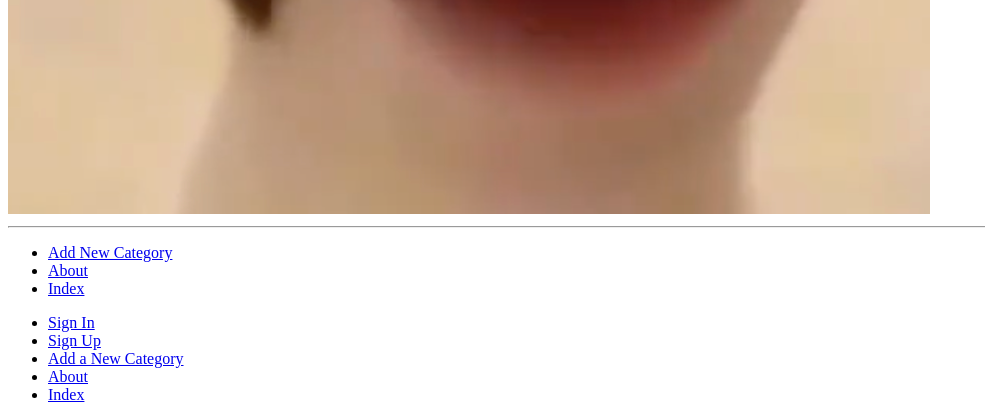
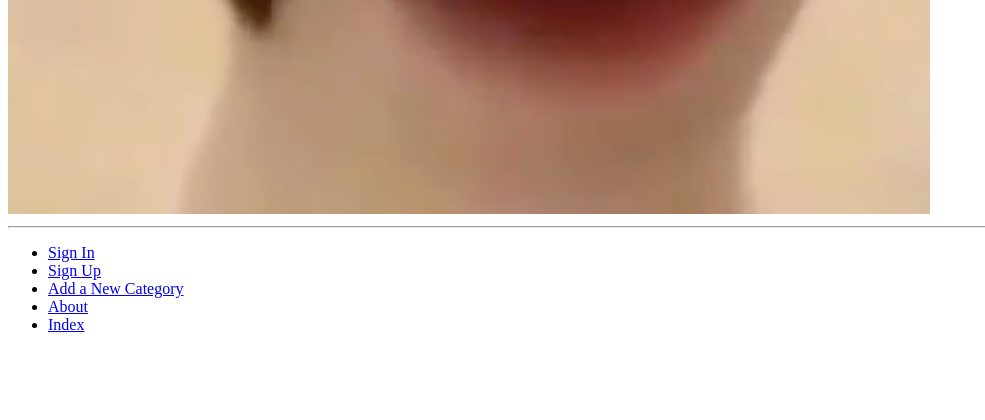
Before and after one commit to Boyuan9/tango_with_django_project, a Django app: page /rango/about/ in a window 1280 px wide. Shown: the part 652-1072 px from the top of the page, without its empty margins (0-985 px from the left). After the commit the page ends 984 px from the top, so only its background shows below. Run offline with Django 3.2, Linux system fonts and the light colour scheme; parts of the project's set-up code (start-up, migrations or seed data) failed here and were passed over.

Commit message:
Debug add_page

```diff
--- a/rango/urls.py
+++ b/rango/urls.py
@@ -7,7 +7,7 @@ urlpatterns = [
     url(r'^$', views.index, name='index'),
     url(r'^about/', views.about, name='about'),
     url(r'^add_category/$', views.add_category, name='add_category'),
-
+    url(r'^add_page/$', views.add_page, name='add_page'),
     url(r'^category/(?P<category_name_slug>[\w\-]+)/$',
         views.show_category, name='show_category'),
     url(r'^category/(?P<category_name_slug>[\w\-]+)/add_page/$',
--- a/templates/rango/base.html
+++ b/templates/rango/base.html
@@ -16,13 +16,7 @@
             {% endblock %}
         </div>
         <hr />
-        <div>
-            <ul>
-                <li><a href="{% url 'add_category' %}">Add New Category</a></li>
-                <li><a href="{% url 'about' %}">About</a></li>
-                <li><a href="{% url 'index' %}">Index</a></li>
-            </ul>
-        </div>
+
 
         <ul>
             {% if user.is_authenticated %}
--- a/templates/rango/index.html
+++ b/templates/rango/index.html
@@ -34,7 +34,7 @@
             {% for category in pages %}
             <!-- Following line changed to add an HTML hyperlink -->
             <li>
-            <a href="/rango/category/{{ category.slug }}">{{ category.title }}</a>
+            <a href="{{ category.url }}">{{ category.title }}</a>
             </li>
             {% endfor %}
         </ul>
@@ -43,7 +43,6 @@
         {% endif %}
         </div>
         <a href="/rango/add_category/">Add a New Category</a><br />
-        <a href="/rango/add_page/">Add a New Page</a><br />
         <div>
             <a href="/rango/about/">About Rango</a><br />
             <img src="{% static "images/rango.jpg" %}" alt="Picture of Rango" />
```
Also changed, not shown: templates/rango/add_page.html (+9 -10 lines).
